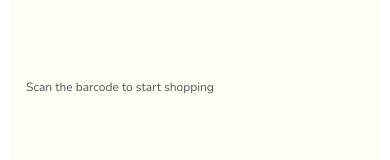
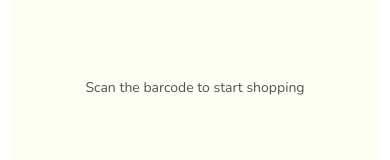
Before and after one commit to stephenolajire/Sync360, a React (Vite) app in the folder sync360/: page / in a window 390 px wide. Both pictures are taken after a click on the button 195 px from the left and 299 px from the top of the page. Shown: the part 198-358 px from the top of the page. Built offline with nearby package versions, Linux system fonts and the light colour scheme.

Commit message:
Update ShoppingScanner.module.css

```diff
--- a/sync360/src/components/css/ShoppingScanner.module.css
+++ b/sync360/src/components/css/ShoppingScanner.module.css
@@ -316,6 +316,7 @@
 
 .Scan {
    margin: 70% 0;
+   text-align: center;
  }
 
 .walletSection {
@@ -607,6 +608,6 @@
     font-size: var(--subtext);
   }
   .Scan {
-    font-size: 1.2rem;
+    font-size: 1.4rem;
   }
 }
```
